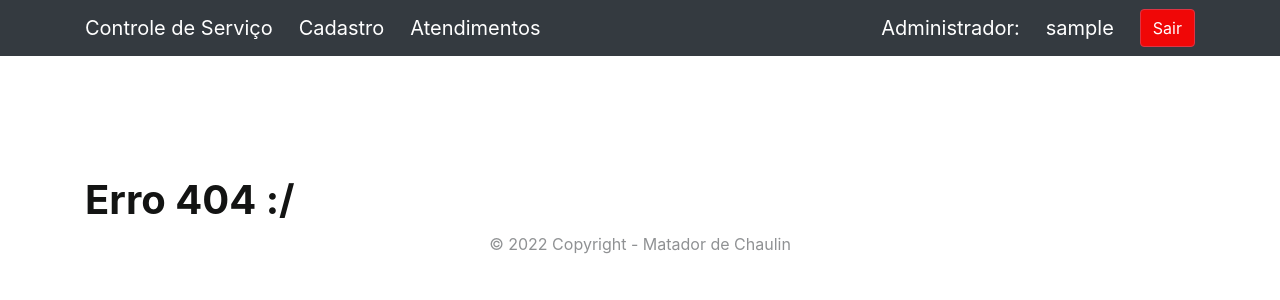
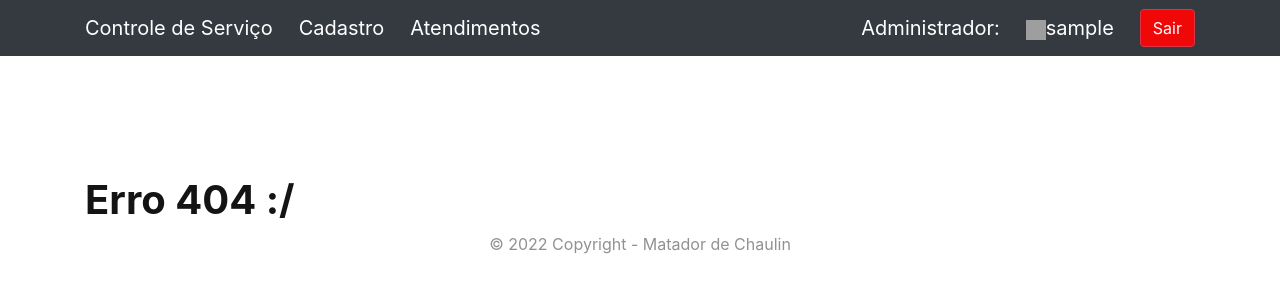
Before and after one commit to brenodocarmo/projeto_ufra, a Django app: page /404/ in a window 1280 px wide. Shown: the top 300 px of the page. Run offline with Django 4.2, Linux system fonts and the light colour scheme; the visitor is signed in with stand-in values (Sample User, id 1); some libraries are stand-ins or nearby versions; grey boxes are pictures that could not be loaded.

Commit message:
Melhorias de Segurança

```diff
--- a/templates/base.html
+++ b/templates/base.html
@@ -99,7 +99,7 @@
           <a href="#" class="navbar-brand" > Colaborador:</a>
           {% endif %}
             <div class="menu-drop">
-            <button type="button" name="drop"> {% user_display user %}</button>
+            <button type="button" name="drop"> <img src="{% static 'icons/user-color-2.png' %}" alt="" width="20" height="20">{% user_display user %}</button>
             <div class="drop-content">
               <a href="{% url 'account_change_password' %}">Senha</a>
               <a href="{% url 'account_email' %}">E-mail</a>
```
